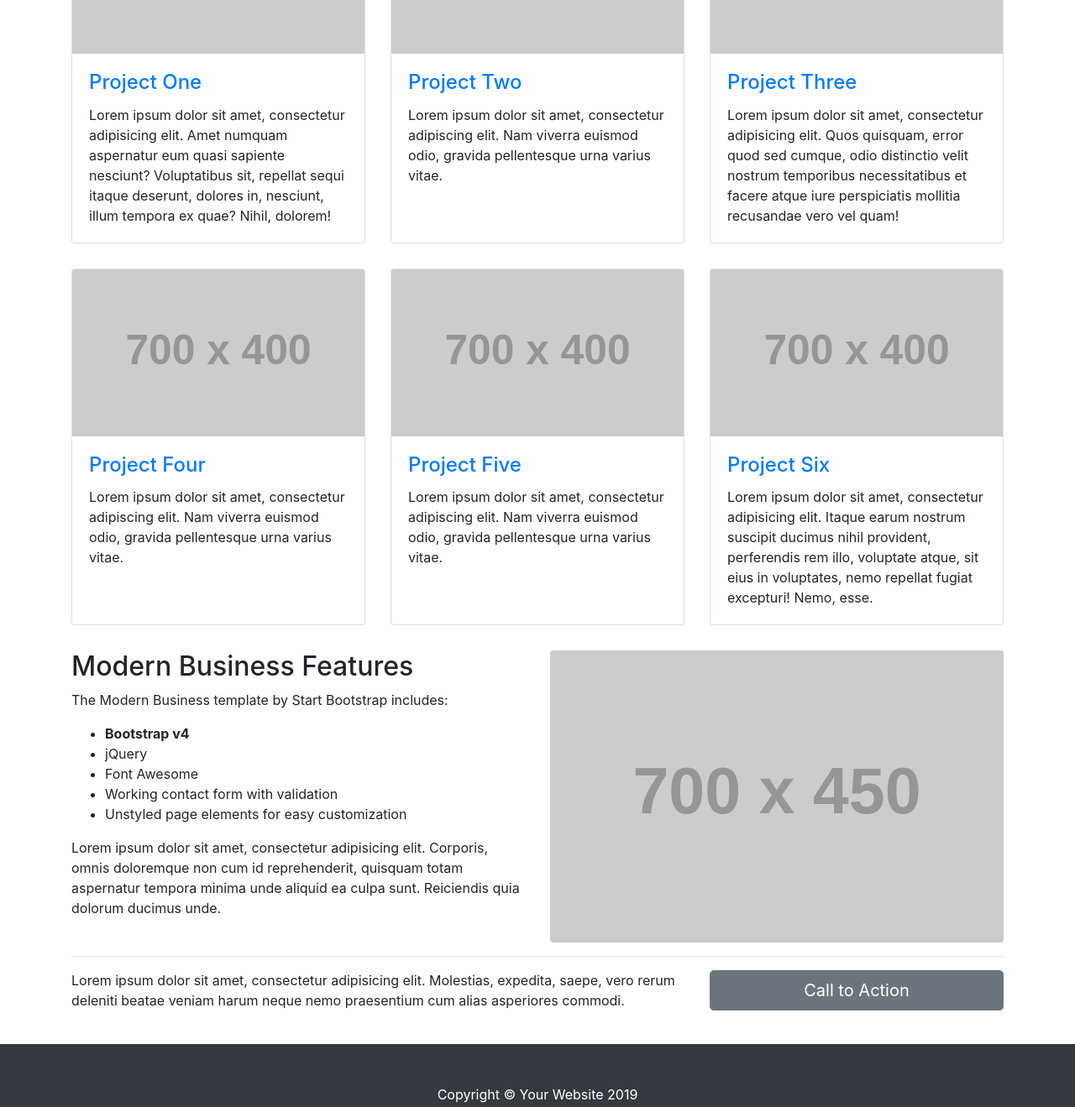
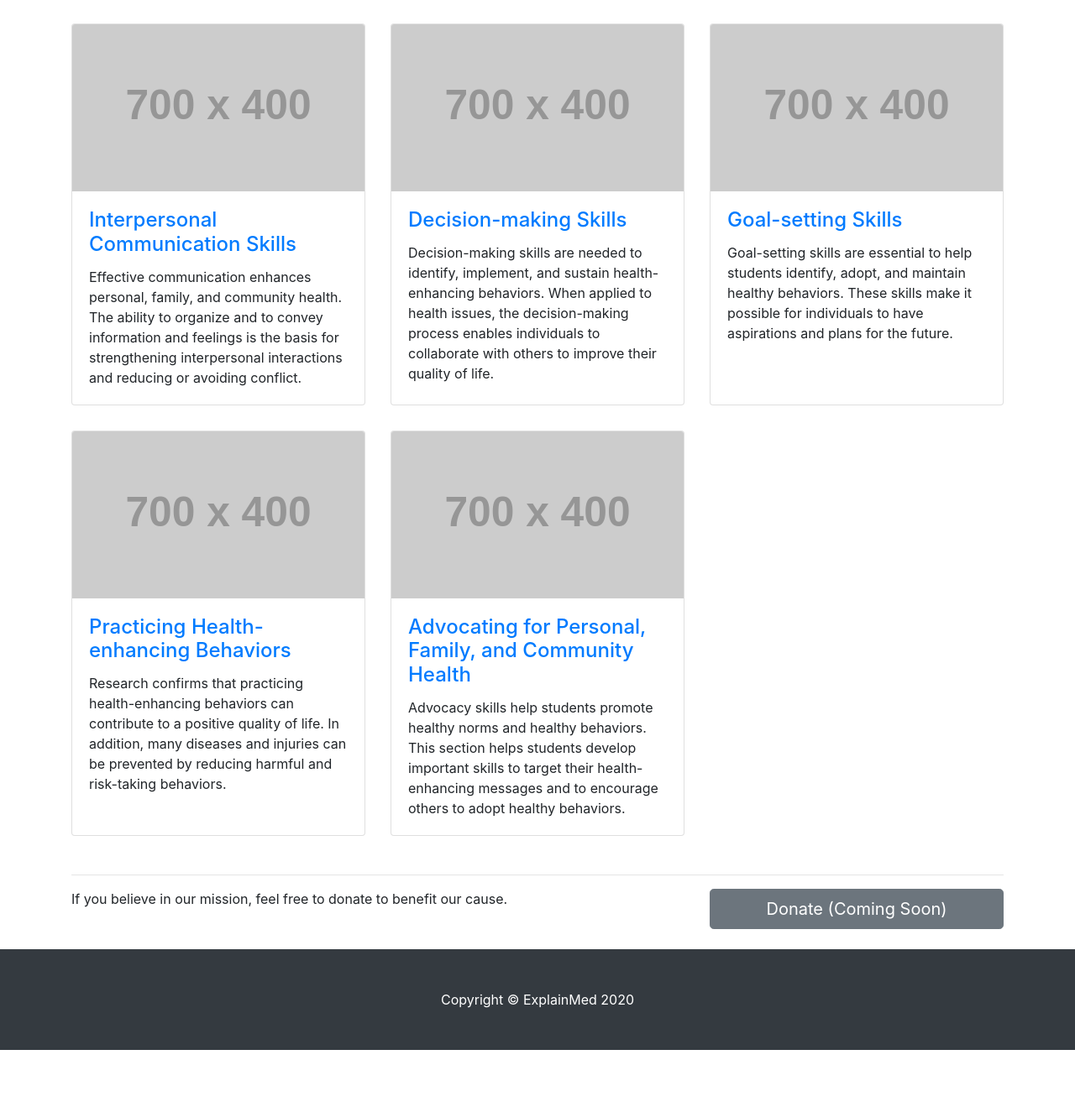
Before and after one commit to readhealthy/readhealthy.github.io, a website: page index.html in a window 1280 px wide. Shown: the part 1205-2524 px from the top of the page at 84% size. After the commit the page ends 2456 px from the top, so only its background shows below. Drawn offline with Linux system fonts and the light colour scheme; placeholder pictures from the web are drawn by us.

Commit message:
Finished homepage text content and formatting

```diff
--- a/index.html
+++ b/index.html
@@ -8,7 +8,7 @@
   <meta name="description" content="">
   <meta name="author" content="">
 
-  <title>Modern Business - Start Bootstrap Template</title>
+  <title>ReadHealthy</title>
 
   <!-- Bootstrap core CSS -->
   <link href="vendor/bootstrap/css/bootstrap.min.css" rel="stylesheet">
@@ -93,48 +93,7 @@
   <!-- Page Content -->
   <div class="container">
 
-    <h1 class="my-4">Welcome to Modern Business</h1>
-
-    <!-- Marketing Icons Section -->
-    <div class="row">
-      <div class="col-lg-4 mb-4">
-        <div class="card h-100">
-          <h4 class="card-header">Card Title</h4>
-          <div class="card-body">
-            <p class="card-text">Lorem ipsum dolor sit amet, consectetur adipisicing elit. Sapiente esse necessitatibus neque.</p>
-          </div>
-          <div class="card-footer">
-            <a href="#" class="btn btn-primary">Learn More</a>
-          </div>
-        </div>
-      </div>
-      <div class="col-lg-4 mb-4">
-        <div class="card h-100">
-          <h4 class="card-header">Card Title</h4>
-          <div class="card-body">
-            <p class="card-text">Lorem ipsum dolor sit amet, consectetur adipisicing elit. Reiciendis ipsam eos, nam perspiciatis natus commodi similique totam consectetur praesentium molestiae atque exercitationem ut consequuntur, sed eveniet, magni nostrum sint fuga.</p>
-          </div>
-          <div class="card-footer">
-            <a href="#" class="btn btn-primary">Learn More</a>
-          </div>
-        </div>
-      </div>
-      <div class="col-lg-4 mb-4">
-        <div class="card h-100">
-          <h4 class="card-header">Card Title</h4>
-          <div class="card-body">
-            <p class="card-text">Lorem ipsum dolor sit amet, consectetur adipisicing elit. Sapiente esse necessitatibus neque.</p>
-          </div>
-          <div class="card-footer">
-            <a href="#" class="btn btn-primary">Learn More</a>
-          </div>
-        </div>
-      </div>
-    </div>
-    <!-- /.row -->
-
-    <!-- Portfolio Section -->
-    <h2>Portfolio Heading</h2>
+    <h1 class="my-4">Explore Health Literacy</h1>
 
     <div class="row">
       <div class="col-lg-4 col-sm-6 portfolio-item">
@@ -142,9 +101,9 @@
           <a href="#"><img class="card-img-top" src="http://placehold.it/700x400" alt=""></a>
           <div class="card-body">
             <h4 class="card-title">
-              <a href="#">Project One</a>
+              <a href="#">Health Promotion and Disease Prevention</a>
             </h4>
-            <p class="card-text">Lorem ipsum dolor sit amet, consectetur adipisicing elit. Amet numquam aspernatur eum quasi sapiente nesciunt? Voluptatibus sit, repellat sequi itaque deserunt, dolores in, nesciunt, illum tempora ex quae? Nihil, dolorem!</p>
+            <p class="card-text">The acquisition of basic health concepts and functional health knowledge provides a foundation for health-enhancing behaviors. This includes essential concepts that are based on established health behavior theories and models.</p>
           </div>
         </div>
       </div>
@@ -153,9 +112,9 @@
           <a href="#"><img class="card-img-top" src="http://placehold.it/700x400" alt=""></a>
           <div class="card-body">
             <h4 class="card-title">
-              <a href="#">Project Two</a>
+              <a href="#">Influence of Family, Peers, Culture, Media, and Technology</a>
             </h4>
-            <p class="card-text">Lorem ipsum dolor sit amet, consectetur adipiscing elit. Nam viverra euismod odio, gravida pellentesque urna varius vitae.</p>
+            <p class="card-text">Health is affected by a variety of societal influences. This section focuses on the diverse internal and external factors that influence health practices and behaviors among youth, including personal values, beliefs, and perceived norms.</p>
           </div>
         </div>
       </div>
@@ -164,9 +123,9 @@
           <a href="#"><img class="card-img-top" src="http://placehold.it/700x400" alt=""></a>
           <div class="card-body">
             <h4 class="card-title">
-              <a href="#">Project Three</a>
+              <a href="#">Access to Valid Information, Products, and Services</a>
             </h4>
-            <p class="card-text">Lorem ipsum dolor sit amet, consectetur adipisicing elit. Quos quisquam, error quod sed cumque, odio distinctio velit nostrum temporibus necessitatibus et facere atque iure perspiciatis mollitia recusandae vero vel quam!</p>
+            <p class="card-text">Access to valid health information and health-promoting products and services is critical in the prevention, early detection, and treatment of health problems. Application of the skills of analysis, comparison, and evaluation of health resources empowers students to achieve health literacy.</p>
           </div>
         </div>
       </div>
@@ -175,9 +134,9 @@
           <a href="#"><img class="card-img-top" src="http://placehold.it/700x400" alt=""></a>
           <div class="card-body">
             <h4 class="card-title">
-              <a href="#">Project Four</a>
+              <a href="#">Interpersonal Communication Skills</a>
             </h4>
-            <p class="card-text">Lorem ipsum dolor sit amet, consectetur adipiscing elit. Nam viverra euismod odio, gravida pellentesque urna varius vitae.</p>
+            <p class="card-text">Effective communication enhances personal, family, and community health. The ability to organize and to convey information and feelings is the basis for strengthening interpersonal interactions and reducing or avoiding conflict.</p>
           </div>
         </div>
       </div>
@@ -186,9 +145,9 @@
           <a href="#"><img class="card-img-top" src="http://placehold.it/700x400" alt=""></a>
           <div class="card-body">
             <h4 class="card-title">
-              <a href="#">Project Five</a>
+              <a href="#">Decision-making Skills</a>
             </h4>
-            <p class="card-text">Lorem ipsum dolor sit amet, consectetur adipiscing elit. Nam viverra euismod odio, gravida pellentesque urna varius vitae.</p>
+            <p class="card-text">Decision-making skills are needed to identify, implement, and sustain health-enhancing behaviors. When applied to health issues, the decision-making process enables individuals to collaborate with others to improve their quality of life.</p>
           </div>
         </div>
       </div>
@@ -197,33 +156,33 @@
           <a href="#"><img class="card-img-top" src="http://placehold.it/700x400" alt=""></a>
           <div class="card-body">
             <h4 class="card-title">
-              <a href="#">Project Six</a>
+              <a href="#">Goal-setting Skills</a>
             </h4>
-            <p class="card-text">Lorem ipsum dolor sit amet, consectetur adipisicing elit. Itaque earum nostrum suscipit ducimus nihil provident, perferendis rem illo, voluptate atque, sit eius in voluptates, nemo repellat fugiat excepturi! Nemo, esse.</p>
+            <p class="card-text">Goal-setting skills are essential to help students identify, adopt, and maintain healthy behaviors. These skills make it possible for individuals to have aspirations and plans for the future.</p>
           </div>
         </div>
       </div>
-    </div>
-    <!-- /.row -->
-
-    <!-- Features Section -->
-    <div class="row">
-      <div class="col-lg-6">
-        <h2>Modern Business Features</h2>
-        <p>The Modern Business template by Start Bootstrap includes:</p>
-        <ul>
-          <li>
-            <strong>Bootstrap v4</strong>
-          </li>
-          <li>jQuery</li>
-          <li>Font Awesome</li>
-          <li>Working contact form with validation</li>
-          <li>Unstyled page elements for easy customization</li>
-        </ul>
-        <p>Lorem ipsum dolor sit amet, consectetur adipisicing elit. Corporis, omnis doloremque non cum id reprehenderit, quisquam totam aspernatur tempora minima unde aliquid ea culpa sunt. Reiciendis quia dolorum ducimus unde.</p>
+      <div class="col-lg-4 col-sm-6 portfolio-item">
+        <div class="card h-100">
+          <a href="#"><img class="card-img-top" src="http://placehold.it/700x400" alt=""></a>
+          <div class="card-body">
+            <h4 class="card-title">
+              <a href="#">Practicing Health-enhancing Behaviors</a>
+            </h4>
+            <p class="card-text">Research confirms that practicing health-enhancing behaviors can contribute to a positive quality of life. In addition, many diseases and injuries can be prevented by reducing harmful and risk-taking behaviors.</p>
+          </div>
+        </div>
       </div>
-      <div class="col-lg-6">
-        <img class="img-fluid rounded" src="http://placehold.it/700x450" alt="">
+      <div class="col-lg-4 col-sm-6 portfolio-item">
+        <div class="card h-100">
+          <a href="#"><img class="card-img-top" src="http://placehold.it/700x400" alt=""></a>
+          <div class="card-body">
+            <h4 class="card-title">
+              <a href="#">Advocating for Personal, Family, and Community Health</a>
+            </h4>
+            <p class="card-text">Advocacy skills help students promote healthy norms and healthy behaviors. This section helps students develop important skills to target their health-enhancing messages and to encourage others to adopt healthy behaviors.</p>
+          </div>
+        </div>
       </div>
     </div>
     <!-- /.row -->
@@ -233,10 +192,10 @@
     <!-- Call to Action Section -->
     <div class="row mb-4">
       <div class="col-md-8">
-        <p>Lorem ipsum dolor sit amet, consectetur adipisicing elit. Molestias, expedita, saepe, vero rerum deleniti beatae veniam harum neque nemo praesentium cum alias asperiores commodi.</p>
+        <p>If you believe in our mission, feel free to donate to benefit our cause.</p>
       </div>
       <div class="col-md-4">
-        <a class="btn btn-lg btn-secondary btn-block" href="#">Call to Action</a>
+        <a class="btn btn-lg btn-secondary btn-block" href="#">Donate (Coming Soon)</a>
       </div>
     </div>
 
@@ -246,7 +205,7 @@
   <!-- Footer -->
   <footer class="py-5 bg-dark">
     <div class="container">
-      <p class="m-0 text-center text-white">Copyright &copy; Your Website 2019</p>
+      <p class="m-0 text-center text-white">Copyright &copy; ExplainMed 2020</p>
     </div>
     <!-- /.container -->
   </footer>
```
Also changed, not shown: 404.html (+2 -2 lines), about.html (+2 -2 lines), contact.html (+2 -2 lines), course1.html (+2 -2 lines), course2.html (+2 -2 lines).
